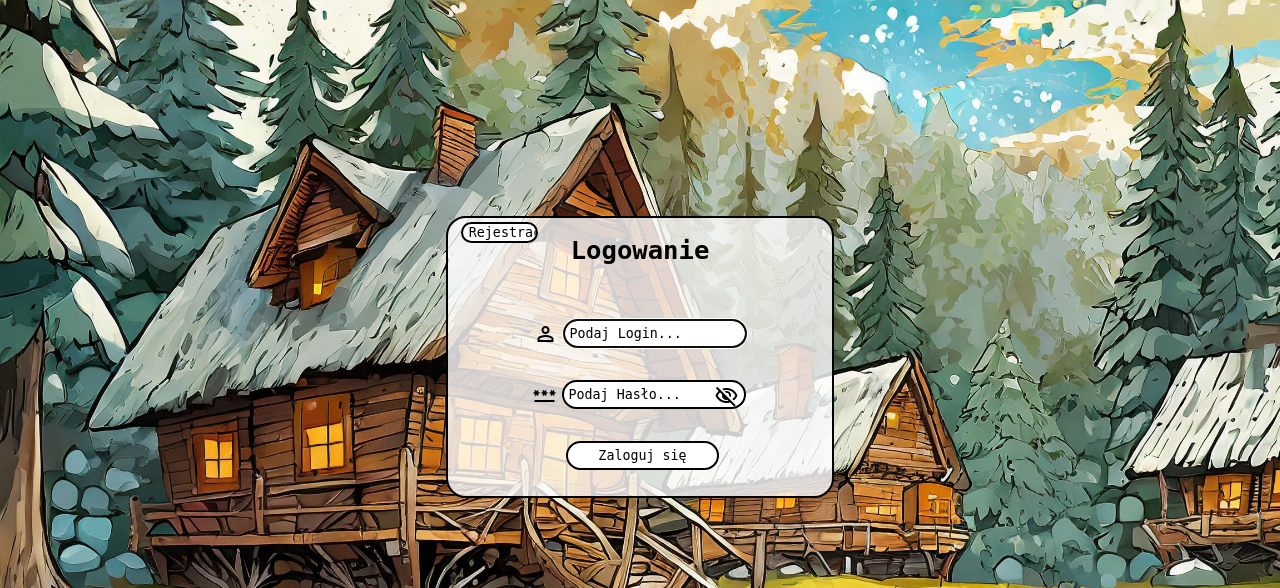
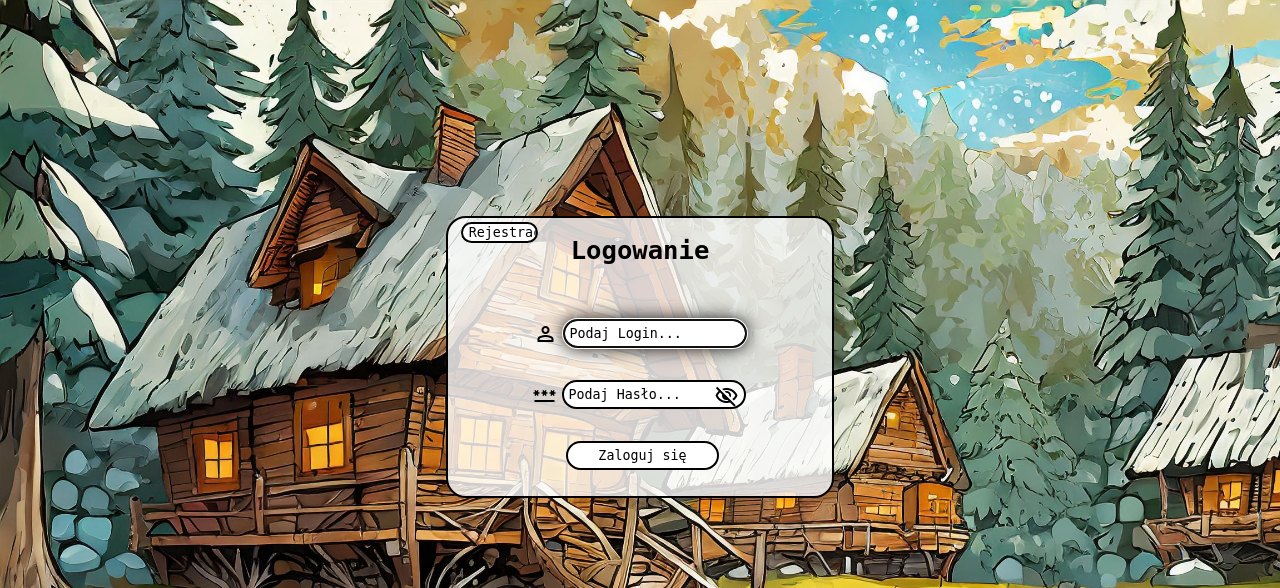
Before and after one commit to Mari0o0o9/game, a PHP site: page /php/login.php in a window 1280 px wide, with the restyled element focused. Shown: the top 588 px of the page. Run offline with PHP 8.4, Linux system fonts and the light colour scheme; some web fonts are replaced.

Commit message:
modified:   css/login.css

```diff
--- a/css/login.css
+++ b/css/login.css
@@ -63,8 +63,8 @@ p input {
     position: relative;
     left: 11px;
 }
-p input:focus + .visPass {
-    bottom: 5px;
+p input:focus {
+    box-shadow: 0px 0px 18px 0px rgba(0, 0, 0, 1);
 }
 
 
```
